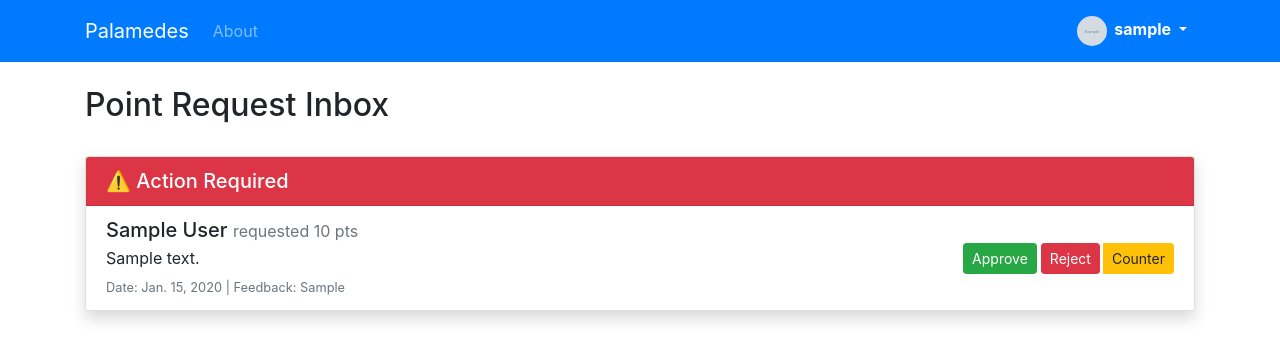
After one commit to dannguyen111/palamedes, a Django app: page /dashboard/inbox/ in a window 1280 px wide. The commit adds this page. Shown: the top 361 px of the page. Run offline with Django 5.2, Linux system fonts and the light colour scheme; a user stored in the database is signed in; tables that the repository leaves empty hold one stand-in row (values such as "Sample post"); grey boxes marked "Sample" are stand-in pictures.

Commit message:
Build the Inbox where users actually click Approve or Counter

```diff
--- /dev/null
+++ b/palamedes/dashboard/templates/dashboard/inbox.html
@@ -0,0 +1,65 @@
+{% extends "homepage/base.html" %}
+
+{% block content %}
+<div class="row">
+    <div class="col-md-12 mb-4">
+        <h2>Point Request Inbox</h2>
+    </div>
+</div>
+
+{% if my_action_items or exec_queue %}
+<div class="card shadow mb-5">
+    <div class="card-header bg-danger text-white">
+        <h5 class="mb-0">⚠️ Action Required</h5>
+    </div>
+    <div class="list-group list-group-flush">
+
+        {% for point in my_action_items %}
+        {% include "dashboard/partials/point_row.html" with point=point queue_type="direct" %}
+        {% endfor %}
+
+        {% for point in exec_queue %}
+        {% include "dashboard/partials/point_row.html" with point=point queue_type="exec" %}
+        {% endfor %}
+    </div>
+</div>
+{% else %}
+<div class="alert alert-success text-center">
+    All caught up! No pending requests.
+</div>
+{% endif %}
+
+{% if active_history %}
+<div class="card shadow">
+    <div class="card-header bg-secondary text-white">
+        <h5 class="mb-0">📜 Recent Active History</h5>
+    </div>
+    <table class="table table-hover mb-0">
+        <thead>
+            <tr>
+                <th>Member</th>
+                <th>Amount</th>
+                <th>Status</th>
+                <th>Date</th>
+            </tr>
+        </thead>
+        <tbody>
+            {% for point in active_history %}
+            <tr>
+                <td>{{ point.submitted_by.username }}</td>
+                <td>{{ point.amount }}</td>
+                <td>
+                    {% if point.status == 'APPROVED' %}
+                    <span class="badge badge-success">Approved</span>
+                    {% elif point.status == 'REJECTED' %}
+                    <span class="badge badge-danger">Rejected</span>
+                    {% endif %}
+                </td>
+                <td>{{ point.date_submitted|date:"M d" }}</td>
+            </tr>
+            {% endfor %}
+        </tbody>
+    </table>
+</div>
+{% endif %}
+{% endblock %}
--- /dev/null
+++ b/palamedes/dashboard/templates/dashboard/partials/point_row.html
@@ -0,0 +1,45 @@
+<div class="list-group-item d-flex justify-content-between align-items-center">
+    <div>
+        <h5 class="mb-1">
+            {% if point.status == 'COUNTERED' %}
+            <span class="badge badge-warning">Counter-Offer</span>
+            {% endif %}
+            {{ point.submitted_by.first_name }} {{ point.submitted_by.last_name }}
+            <small class="text-muted">requested {{ point.amount }} pts</small>
+        </h5>
+        <p class="mb-1">{{ point.description }}</p>
+        <small class="text-muted">Date: {{ point.date_for }} | Feedback: {{ point.feedback|default:"None" }}</small>
+    </div>
+
+    <div class="btn-group">
+        <form action="{% url 'manage_point' point.id %}" method="POST" class="d-inline">
+            {% csrf_token %}
+            <input type="hidden" name="action" value="approve">
+            <button type="submit" class="btn btn-success btn-sm mr-1">Approve</button>
+        </form>
+
+        <form action="{% url 'manage_point' point.id %}" method="POST" class="d-inline">
+            {% csrf_token %}
+            <input type="hidden" name="action" value="reject">
+            <button type="submit" class="btn btn-danger btn-sm mr-1">Reject</button>
+        </form>
+
+        <button class="btn btn-warning btn-sm" type="button" data-toggle="collapse"
+            data-target="#counterBox{{ point.id }}">
+            Counter
+        </button>
+    </div>
+</div>
+
+<div class="collapse bg-light p-3 border-bottom" id="counterBox{{ point.id }}">
+    <form action="{% url 'manage_point' point.id %}" method="POST" class="form-inline">
+        {% csrf_token %}
+        <input type="hidden" name="action" value="counter">
+        <label class="mr-2">New Amount:</label>
+        <input type="number" name="new_amount" value="{{ point.amount }}" class="form-control form-control-sm mr-2"
+            style="width: 80px;">
+        <input type="text" name="feedback" placeholder="Reason for change..." class="form-control form-control-sm mr-2"
+            style="width: 60%;">
+        <button type="submit" class="btn btn-primary btn-sm">Send Counter</button>
+    </form>
+</div>
--- a/palamedes/dashboard/urls.py
+++ b/palamedes/dashboard/urls.py
@@ -5,4 +5,6 @@ urlpatterns = [
     path('', views.dashboard, name='dashboard'),
     path('points/submit/', views.submit_points, name='submit_points'),
     path('points/assign/', views.assign_points, name='assign_points'),
+    path('inbox/', views.inbox, name='inbox'),
+    path('points/manage/<int:pk>/', views.manage_point_request, name='manage_point'),
 ]
--- a/palamedes/dashboard/views.py
+++ b/palamedes/dashboard/views.py
@@ -1,7 +1,7 @@
-from django.shortcuts import render, redirect
+from django.shortcuts import render, redirect, get_object_or_404
 from django.contrib import messages
 from django.contrib.auth.decorators import login_required
-from django.db.models import Sum
+from django.db.models import Sum, Q
 from .models import HousePoint, Due, Task, Announcement
 from .forms import NMPointRequestForm, ActivePointRequestForm, DirectPointAssignmentForm
 
@@ -87,3 +87,93 @@ def assign_points(request):
         form = DirectPointAssignmentForm(request.user)
 
     return render(request, 'dashboard/assign_points.html', {'form': form})
+
+@login_required
+def inbox(request):
+    user = request.user
+    chapter = user.chapter
+
+    # Direct Requests: Assigned specifically to YOU (e.g. NM asking an Active)
+    # OR Requests YOU submitted that were Countered (you need to accept/reject the counter)
+    my_action_items = HousePoint.objects.filter(
+        chapter=chapter
+    ).filter(
+        Q(assigned_approver=user, status='PENDING') |
+        Q(submitted_by=user, status='COUNTERED')
+    ).order_by('-date_submitted')
+
+    # Exec Queue: Requests from Actives (assigned_approver is None)
+    exec_queue = []
+    if user.role in ['PRES', 'VPRES']:
+        exec_queue = HousePoint.objects.filter(
+            chapter=chapter,
+            assigned_approver__isnull=True, # No specific person assigned
+            status='PENDING'
+        ).exclude(submitted_by=user) # Don't show my own requests here
+
+    # History/Watchlist: Recent Active Requests (Read-Only for Actives)
+    active_history = []
+    if user.role != 'NM':
+        active_history = HousePoint.objects.filter(
+            chapter=chapter,
+            submitted_by__role__in=['ACT', 'EXEC', 'PRES', 'VPRES', 'FIN', 'NME']
+        ).exclude(status='PENDING').order_by('-date_submitted')[:10]
+
+    context = {
+        'my_action_items': my_action_items,
+        'exec_queue': exec_queue,
+        'active_history': active_history
+    }
+    return render(request, 'dashboard/inbox.html', context)
+
+@login_required
+def manage_point_request(request, pk):
+    point = get_object_or_404(HousePoint, pk=pk)
+
+    # Security: Ensure user is allowed to modify this
+    is_approver = point.assigned_approver == request.user
+    is_exec = request.user.role in ['EXEC', 'PRES', 'VPRES', 'FIN', 'NME'] and point.assigned_approver is None
+    is_owner_countering = point.submitted_by == request.user and point.status == 'COUNTERED'
+
+    if not (is_approver or is_exec or is_owner_countering):
+        messages.error(request, "You do not have permission to manage this request.")
+        return redirect('inbox')
+
+    if request.method == 'POST':
+        action = request.POST.get('action')
+        feedback = request.POST.get('feedback', '')
+
+        if action == 'approve':
+            point.status = 'APPROVED'
+            point.feedback = feedback
+            point.save()
+            messages.success(request, f"Request approved for {point.amount} points.")
+
+        elif action == 'reject':
+            point.status = 'REJECTED'
+            point.feedback = feedback
+            point.save()
+            messages.warning(request, "Request rejected.")
+
+        elif action == 'counter':
+            try:
+                new_amount = int(request.POST.get('new_amount'))
+                point.amount = new_amount
+                point.feedback = feedback
+
+                # SWAP LOGIC: If I am the Approver, send it back to Submitter
+                if point.status == 'PENDING':
+                    point.status = 'COUNTERED'
+                    # Note: We keep assigned_approver as the Active,
+                    # but the Inbox view knows to show it to the Submitter if status is COUNTERED.
+
+                # If I am the Submitter (accepting a counter but changing value), send back to Approver
+                elif point.status == 'COUNTERED':
+                    point.status = 'PENDING'
+
+                point.save()
+                messages.info(request, f"Counter-offer sent: {new_amount} points.")
+            except ValueError:
+                messages.error(request, "Invalid amount for counter-offer.")
+
+    return redirect('inbox')
```
Also changed, not shown: palamedes/dashboard/templates/dashboard/assign_points.html (added, +33 -0 lines), palamedes/dashboard/templates/dashboard/dashboard.html (+23 -3 lines).
